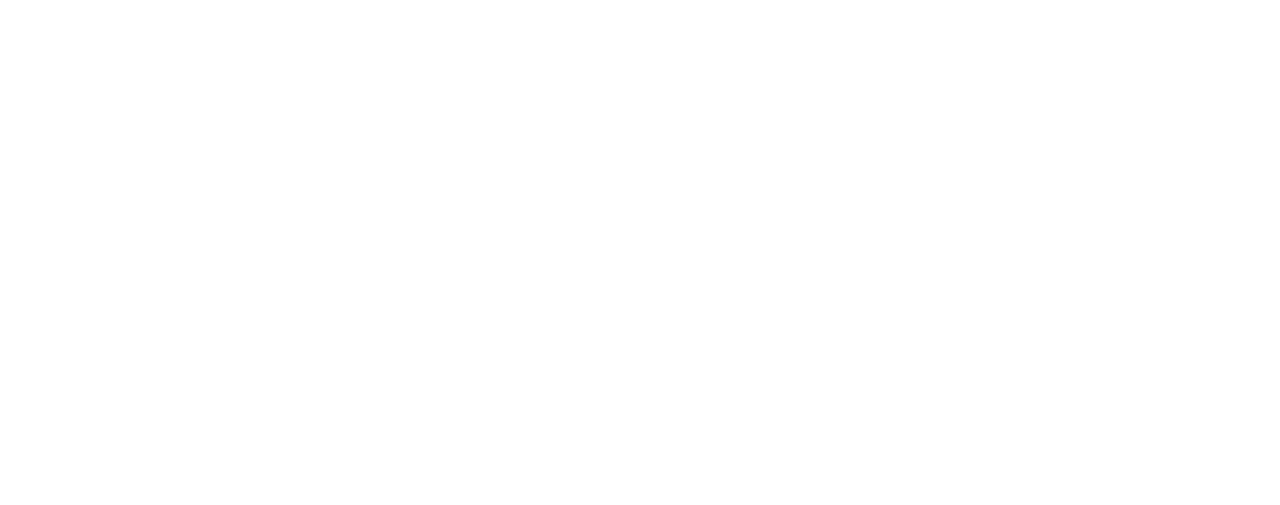
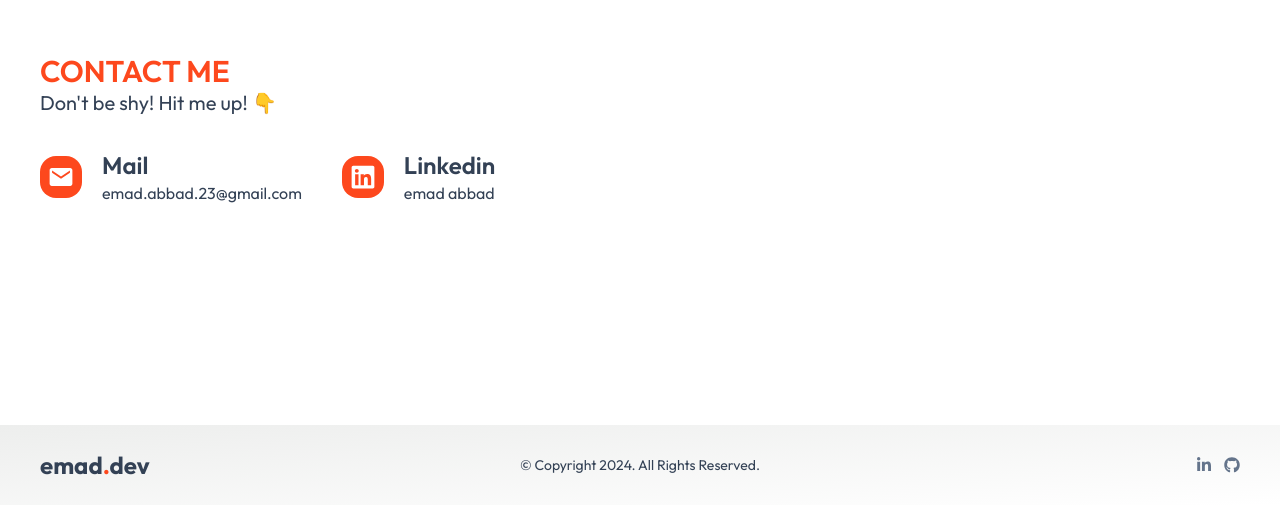
Before and after one commit to imad273/portfolio, a Next.js app: page / in a window 1280 px wide. Shown: the part 3067-3572 px from the top of the page. Before the commit the page ends 2932 px from the top, so only its background shows below. Built offline with nearby package versions, Linux system fonts and the light colour scheme.

Commit message:
feat: contact and footer

```diff
--- a/src/app/layout.tsx
+++ b/src/app/layout.tsx
@@ -1,6 +1,7 @@
 import type { Metadata } from "next";
 import "@/styles/globals.css";
 import Navbar from "@/components/Navbar";
+import Footer from "@/components/Footer";
 
 export const metadata: Metadata = {
   title: "Create Next App",
@@ -18,6 +19,8 @@
         <Navbar />
 
         {children}
+
+        <Footer />
       </body>
     </html>
   );
--- a/src/app/page.tsx
+++ b/src/app/page.tsx
@@ -1,7 +1,8 @@
 import {
   Home,
   About,
-  Projects
+  Projects,
+  Contact
 } from "../components/pages"
 
 export default function Page() {
@@ -10,6 +11,7 @@
       <Home />
       <About />
       <Projects />
+      <Contact />
     </>
   );
 }
--- /dev/null
+++ b/src/components/Footer.tsx
@@ -0,0 +1,30 @@
+import React from 'react'
+import { FaGithub, FaLinkedinIn } from 'react-icons/fa6'
+
+const Footer = () => {
+  return (
+    <footer className="bg-gradient-to-br from-second_bg to-white">
+      <div className="container grid grid-cols-1 items-center md:grid-cols-3 gap-4 md:gap-0 w-full py-6">
+        <div>
+          <span className='text-slate-700 font-bold text-2xl'>emad<span className='text-main'>.</span>dev</span>
+        </div>
+
+        <div className='flex md:justify-center'>
+          <p className="text-sm text-slate-700">© Copyright 2024. All Rights Reserved.</p>
+        </div>
+
+        <div className="flex md:justify-end gap-3">
+          <a target='_blank' href="https://www.linkedin.com/in/emad-203/" className="text-slate-500 hover:text-slate-700 transition-colors duration-300" aria-label="Facebook">
+            <FaLinkedinIn />
+          </a>
+
+          <a target='_blank' href="https://github.com/imad273" className="text-slate-500 hover:text-slate-700 transition-colors duration-300" aria-label="Github">
+            <FaGithub />
+          </a>
+        </div>
+      </div>
+    </footer>
+  )
+}
+
+export default Footer
--- /dev/null
+++ b/src/components/pages/Contact.tsx
@@ -0,0 +1,42 @@
+import Link from 'next/link'
+import React from 'react'
+import { FaLinkedin } from 'react-icons/fa6'
+import { IoMdMail } from 'react-icons/io'
+
+const Contact = () => {
+  return (
+    <section className='container'>
+      <div className='min-h-[70vh] flex items-center'>
+        <div>
+          <h3 className='uppercase text-main font-semibold text-3xl'>Contact me</h3>
+          <p className='text-slate-700 text-xl'>Don't be shy! Hit me up! 👇</p>
+
+          <div className='flex items-center gap-10 my-8 flex-wrap'>
+            <div className='flex gap-5 items-center'>
+              <div className='rounded-2xl bg-main p-2'>
+                <IoMdMail className='text-white' size={26} />
+              </div>
+              <div>
+                <h3 className='text-2xl font-semibold text-slate-700'>Mail</h3>
+                <p className='text-slate-700'>emad.abbad.23@gmail.com</p>
+              </div>
+            </div>
+            <div className='flex gap-5 items-center'>
+              <div className='rounded-2xl bg-main p-2'>
+                <FaLinkedin className='text-white' size={26} />
+              </div>
+              <div>
+                <h3 className='text-2xl font-semibold text-slate-700'>Linkedin</h3>
+                <Link target='_blank' href={"https://www.linkedin.com/in/emad-203/"} className='text-slate-700'>
+                  emad abbad
+                </Link>
+              </div>
+            </div>
+          </div>
+        </div>
+      </div>
+    </section>
+  )
+}
+
+export default Contact
--- a/src/components/pages/Home.tsx
+++ b/src/components/pages/Home.tsx
@@ -20,8 +20,8 @@
           </div>
 
           <div className="flex items-center gap-2">
-            <Link href={""}><FaLinkedin size={20} className="text-gray-700 hover:text-main duration-300" /></Link>
-            <Link href={""}><FaGithub size={20} className="text-gray-700 hover:text-main duration-300" /></Link>
+            <Link target='_blank' href={"https://www.linkedin.com/in/emad-203/"}><FaLinkedin size={20} className="text-gray-700 hover:text-main duration-300" /></Link>
+            <Link target='_blank' href={"https://github.com/imad273"}><FaGithub size={20} className="text-gray-700 hover:text-main duration-300" /></Link>
           </div>
         </div>
       </div>
--- a/src/components/pages/index.ts
+++ b/src/components/pages/index.ts
@@ -1,3 +1,4 @@
 export { default as Home } from './Home'
 export { default as About } from './About'
 export { default as Projects } from './Projects'
+export { default as Contact } from './Contact'
```
